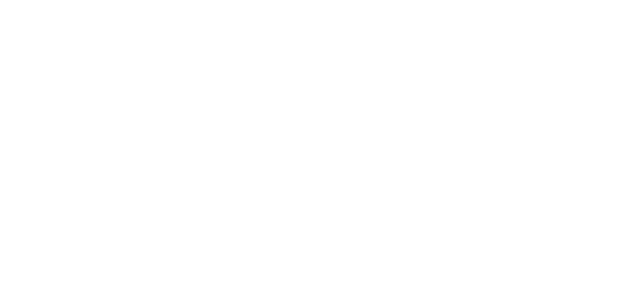
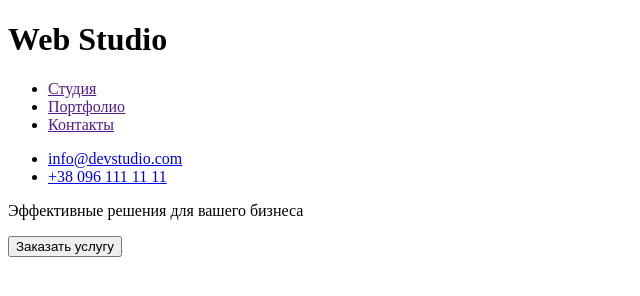
Before and after one commit to Lakei87/goit-markup-hw-01, a plain HTML site: page index.html in a window 1280 px wide. Shown: the whole page, without its empty margins (0-640 px from the left). Drawn offline with Linux system fonts and the light colour scheme.

Commit message:
Наполняет контентом Header

```diff
--- a/index.html
+++ b/index.html
@@ -7,7 +7,22 @@
     <title>Document</title>
   </head>
   <body>
-    <header></header>
+    <header>
+      <h1>Web Studio</h1>
+      <nav>
+        <ul>
+          <li><a href="">Студия</a></li>
+          <li><a href="">Портфолио</a></li>
+          <li><a href="">Контакты</a></li>
+        </ul>
+      </nav>
+      <ul>
+        <li><a href="mailto:info@devstudio.com">info@devstudio.com</a></li>
+        <li><a href="tel:+38 096 111 11 11">+38 096 111 11 11</a></li>
+      </ul>
+      <p>Эффективные решения для вашего бизнеса</p>
+      <button type="button">Заказать услугу</button>
+    </header>
     <main></main>
     <footer></footer>
   </body>
```
